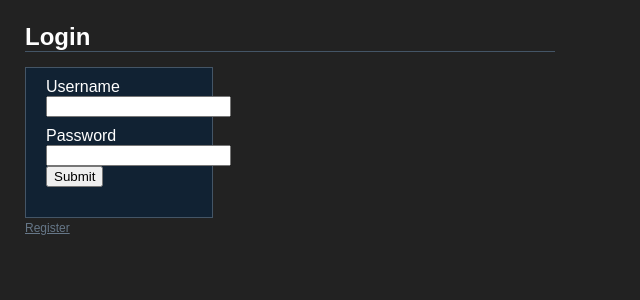
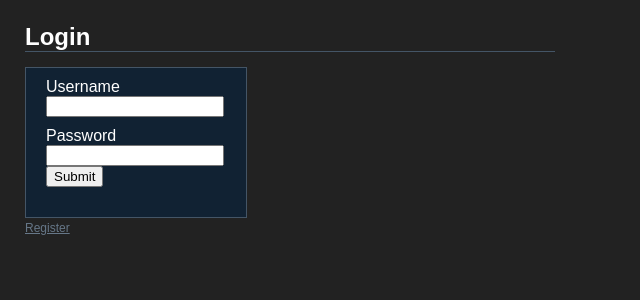
Before and after one commit to josephwegner/fileDrop, a PHP site: page /index.php in a window 1280 px wide. Shown: the top 300 px of the page, without its empty margins (0-640 px from the left). Run offline with PHP 8.4, Linux system fonts and the light colour scheme; some libraries are stand-ins or nearby versions.

Commit message:
Fixed resizing bug on login

```diff
--- a/login.php
+++ b/login.php
@@ -96,9 +96,9 @@ function register() {
 	<div id="header">Login</div>
 	<div id="login">
 		<div class="loginHeader">Username</div>
-		<input type="text" id="username" name="username" /><br>
+		<input class="loginField" type="text" id="username" name="username" /><br>
 		<div class="loginHeader">Password</div>
-		<input type="password" id="password" name="password" /><br>
+		<input class="loginField" type="password" id="password" name="password" /><br>
 		<input type="submit" id="sub" name="sub" onClick="login(event);" />
 	</div>
 	<a id="registerLink" onClick="startRegister();">Register</a>
--- a/main.css
+++ b/main.css
@@ -142,7 +142,10 @@ div#login {
 	color: #FFFFFF;
 	padding-bottom: 30px;
 	padding-left: 20px;
-	width: 13%;
+	width: 200px;
+}
+input.loginField {
+	width: 170px;
 }
 div.loginHeader {
 	margin-top: 10px;
```
